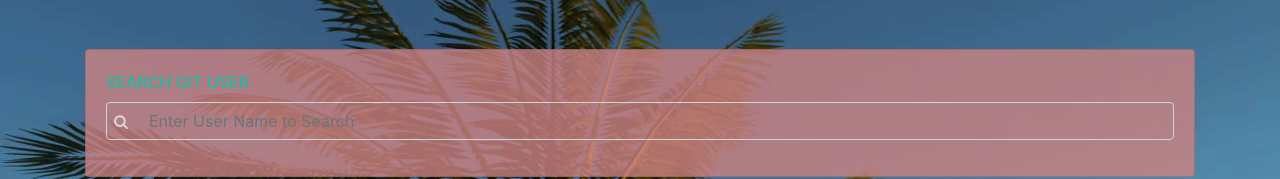
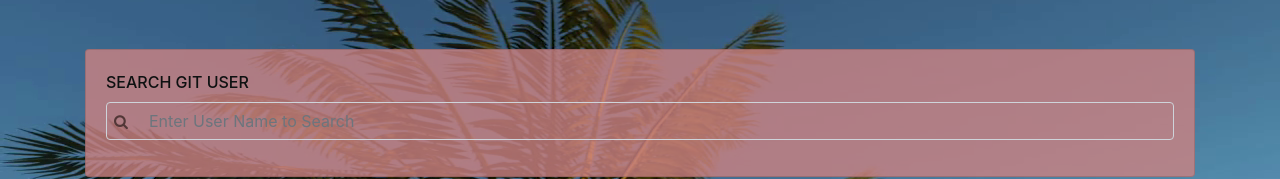
Before and after one commit to Juliet-jay/Gitsearch, an Angular app: page /home-search in a window 1280 px wide. In both pictures the pointer is over the label "SEARCH GIT USER". Shown: the part 172-351 px from the top of the page. Built offline with nearby package versions, Linux system fonts and the light colour scheme; no server answers.

Commit message:
modified form component

```diff
--- a/src/app/components/search-form/search-form.component.css
+++ b/src/app/components/search-form/search-form.component.css
@@ -3,7 +3,7 @@
   top: 44px;
   left: 8px;
   font-size: 15px;
-  color: #dbd3d3;
+  color: #523737;
 }
 
 
@@ -18,7 +18,7 @@
 }
 
 .form-group label:hover {
-  color: #1ebba3;
+  color: #0e1111;
 }
 
 input[type=text]:hover,
```
